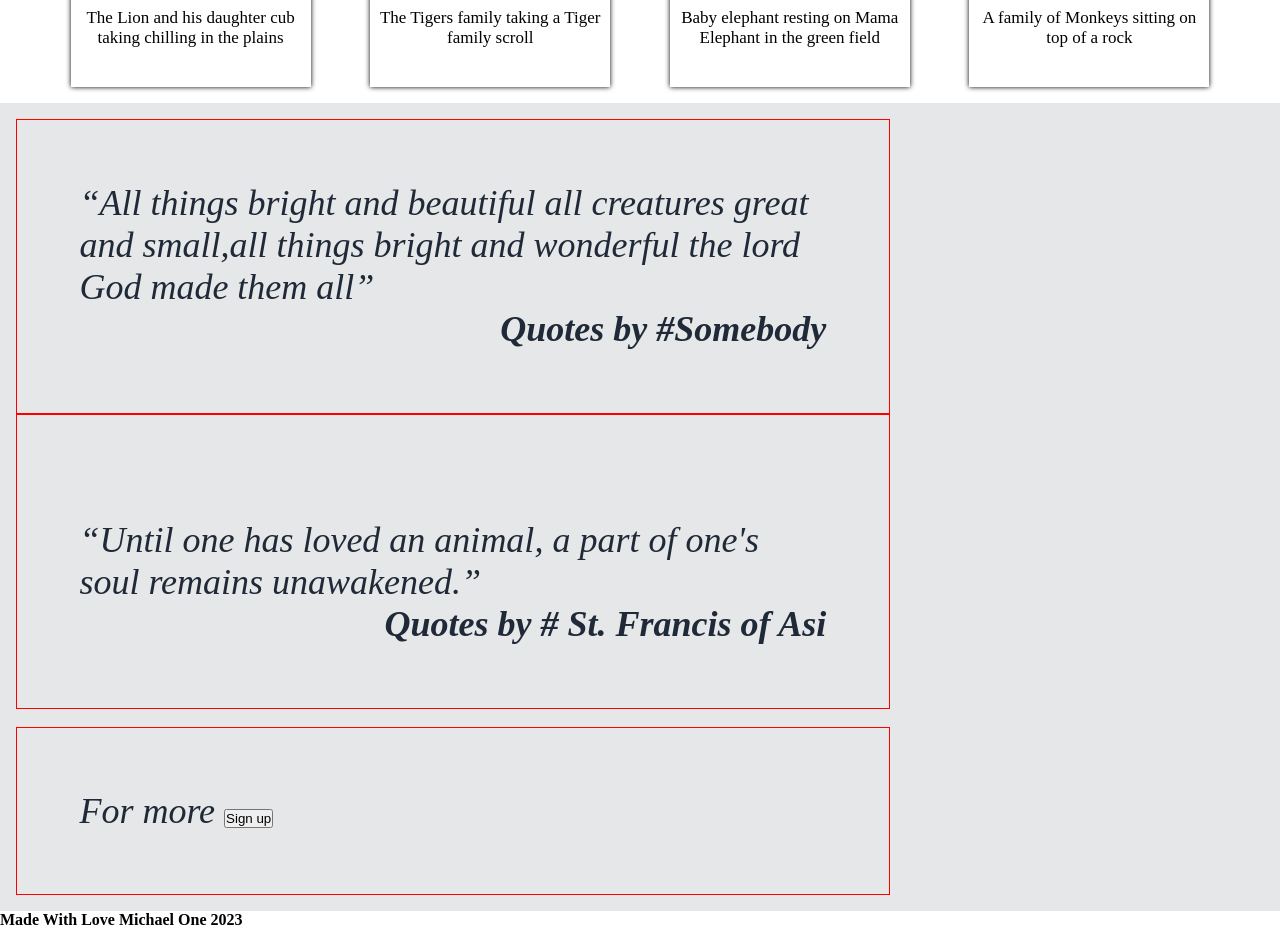
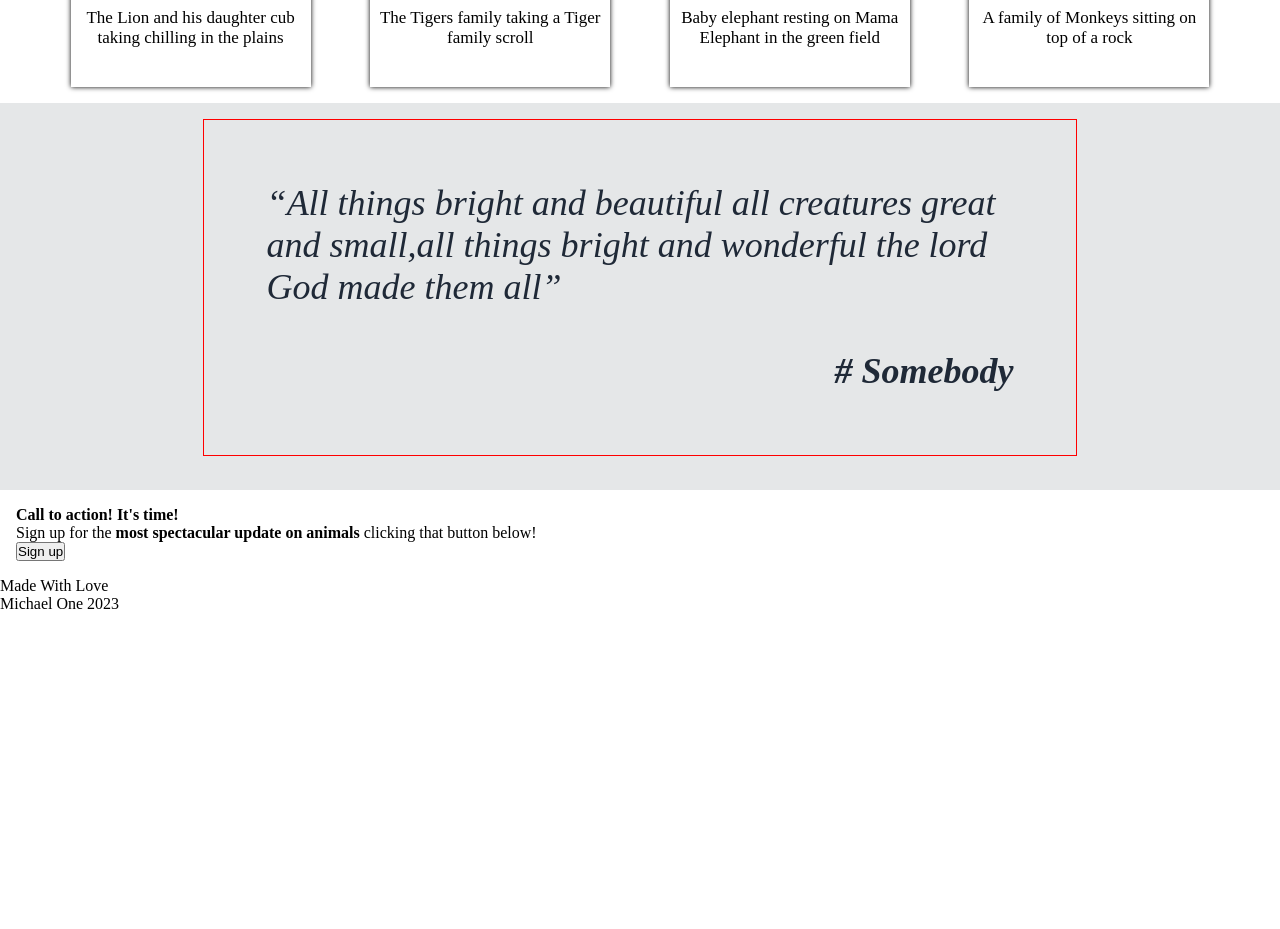
Before and after one commit to 1michael17/top1Page, a plain HTML site: page index.html in a window 1280 px wide. Shown: the part 1241-2170 px from the top of the page. After the commit the page ends 1854 px from the top, so only its background shows below. Drawn offline with Linux system fonts and the light colour scheme.

Commit message:
Wrapped .signText and <button> in <div>

```diff
--- a/index.html
+++ b/index.html
@@ -20,7 +20,7 @@
             <div class="title">
                 <h1>The Animal Post</h1>
                 <p>... a simple journal about some animals</p>
-                <p>For more <button class=".signUp">Sign up</button></p>
+                <p>For more <button class="signUp">Sign up</button></p>
             </div>
             <div class="image">
                 <img src="./images/___Robert_Servais__21193598952.jpg" alt="" height="300px" width="400px">
@@ -39,21 +39,21 @@
                 </div> -->
                 <div class="manimal animal">
                     <img src="https://images.unsplash.com/photo-1540202404-b2979d19ed37?q=80&w=1527&auto=format&fit=crop&ixlib=rb-4.0.3&ixid=M3wxMjA3fDB8MHxwaG90by1wYWdlfHx8fGVufDB8fHx8fA%3D%3D" alt="" width="220px" height="250px">
-                    <b>Small Whale shark</b>
+                    <p>Small Whale shark</p>
                     <!-- <p>Black fish at water
                         The gentle beasts, they harm no human and no corals but they try their best to bring life back to the oceans. This one is a small Whale shark just 4 meters. they can grow up to 12 meters and each have a unique identity dots on a side near their head. just like humans differentiate with finger prints. they can’t talk to us but I think it’s time for us humans to stop harming our oceans. No Ocean No Planet. As a fellow human who have seeing these I warn and remind you all to stop harming our planet to make money. We are wasting so much resources.</p> -->
                 </div>
                 <div class="manimal animal">
                     <img src="https://images.unsplash.com/photo-1572713629470-3e9f5d4fdf4c?q=80&w=1470&auto=format&fit=crop&ixlib=rb-4.0.3&ixid=M3wxMjA3fDB8MHxwaG90by1wYWdlfHx8fGVufDB8fHx8fA%3D%3D" alt="" width="220px" height="250px">
-                    <b>Brown turtle</b>
+                    <p>Brown turtle</p>
                 </div>
                 <div class="manimal animal">
                     <img src="https://cdn.pixabay.com/photo/2017/09/03/10/16/dolphin-2709809_1280.jpg" alt="" width="220px" height="250px">
-                    <b>Beautiful Dolphin</b>
+                    <p>Beautiful Dolphin</p>
                 </div>
                 <div class="manimal animal">
                     <img src="https://cdn.pixabay.com/photo/2021/06/10/22/43/jellyfish-6327182_1280.jpg" alt="" width="220px" height="250px">
-                    <b>Jellyfish</b>
+                    <p>Jellyfish</p>
                 </div>
             </div>
         </section>
@@ -85,35 +85,41 @@
                 </div>
                 <div class="lanimal animal">
                     <img src="https://images.unsplash.com/photo-1646492459653-e6d2c61d532c?q=80&w=1374&auto=format&fit=crop&ixlib=rb-4.0.3&ixid=M3wxMjA3fDB8MHxwaG90by1wYWdlfHx8fGVufDB8fHx8fA%3D%3D" alt="" width="220px" height="250px">
-                    <p>A family of Monkeys sitting on top of a rock
-                    </p>
+                    <p>A family of Monkeys sitting on top of a rock</p>
                 </div>
             </div>
         </section>
 
         <section class="quote">
-            <div class="theQuote">
             <p>
                 <q>All things bright and beautiful all creatures great and small,all things bright and wonderful the lord God made them all</q>
-                    <br>
-                    <b><i>Quotes by </i>#Somebody</b>
+                <br><br>
+                <b># Somebody</b>
             </p>
-                <p>
+            <!-- <p>
                 <br>
                     <q>Until one has loved an animal, a part of one's soul remains unawakened.</q>
                 <br>
                 <b><i>Quotes by </i># St. Francis of Asi</b>
-                    </p>
+            </p>-->
                 <br>
-                    <p>For more <button class=".signUp">Sign up</button></p>
+        </section>
+
+        <section class="signFile">
+            <div class="sign">
+                <div class="signText"> </div>
+                    <b>Call to action! It's time!</b><br>
+                    Sign up for the <strong>most spectacular update on animals </strong>clicking that button below!
+                <br>
+                <button class="signUp">Sign up</button>
             </div>
         </section>
 
     </main>
 
     <footer>
-        <b>Made With Love</b>
-        <b>Michael One 2023</b>
+        <p>Made With Love</p>
+        <p>Michael One 2023</p>
     </footer>
 
 </body>
```
Lines whose indentation alone changed are shown as unchanged.
